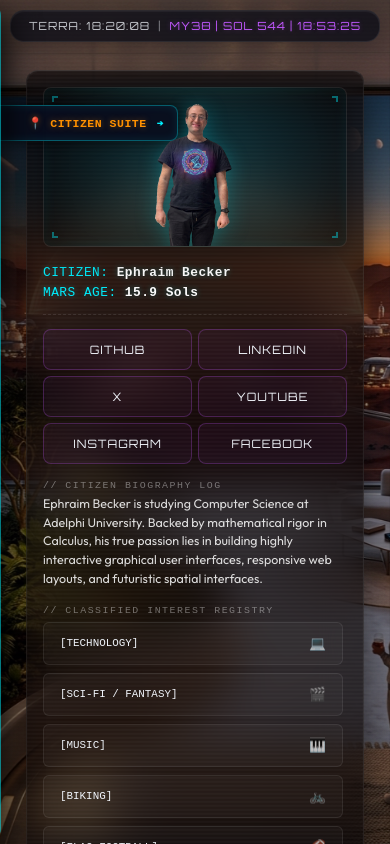
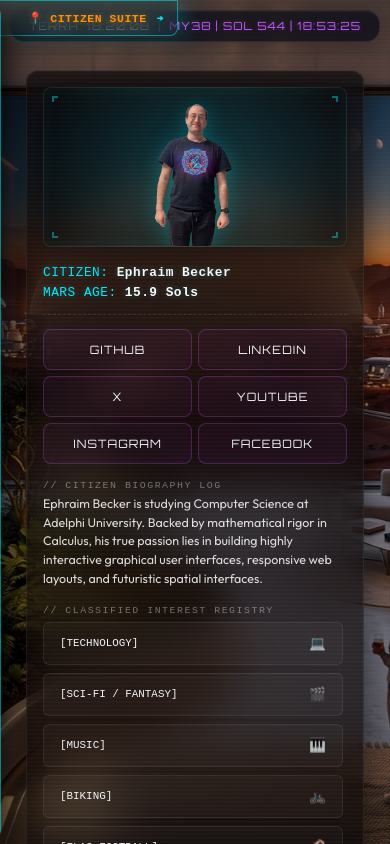
Before and after one commit to EphraimB/ephraim-becker-v3, a Next.js app: page / in a window 390 px wide. Shown: the top 844 px of the page. Built offline with nearby package versions, Linux system fonts and the light colour scheme.

Commit message:
feat: adjust mobile locator button positioning and styling for improved visibility

```diff
--- a/styles/global.css
+++ b/styles/global.css
@@ -1480,7 +1480,9 @@ body {
   /* Keep closed locator button fixed near the top header so it stays visible without getting in the way of content */
   .mobile-locator-btn {
     position: fixed !important;
-    top: 105px !important;
+    top: 0 !important;
+    border-radius: 0 0 8px 0 !important;
+    z-index: 1100 !important;
   }
 
   /* Scale up map labels inside SVG to offset mobile browser down-scaling */
```
